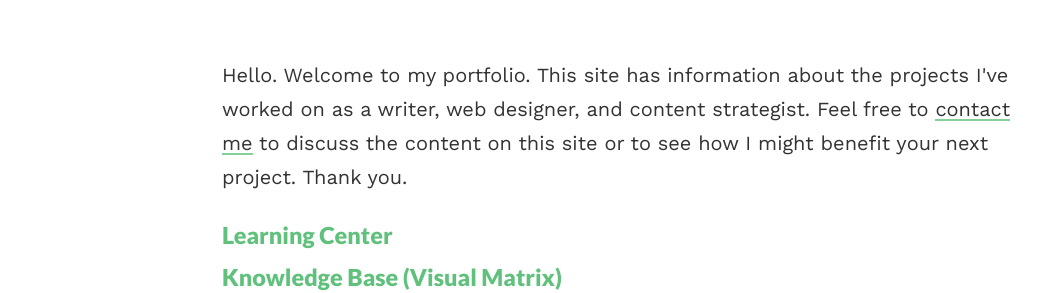
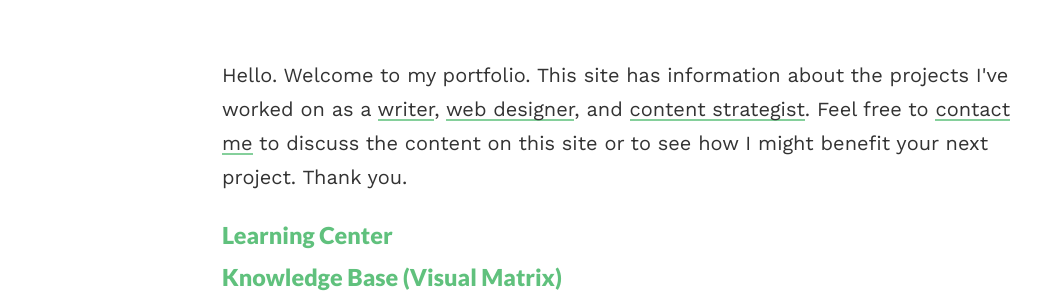
Before and after one commit to blake1ward/portfolio, a Jekyll site: the page built from index.html, in a window 1280 px wide. Shown: the part 146-439 px from the top of the page, without its empty margins (18-1059 px from the left). Built offline with Jekyll 4.4.1, drawn with Linux system fonts in a browser that asks for light colours; part of the change alters nothing that is shown.

```diff
--- a/index.html
+++ b/index.html
@@ -2,7 +2,7 @@
 layout: default
 ---
 <h1 class="headline">{{site.title}}</h1>
-<p>Hello. Welcome to my portfolio. This site has information about the projects I've worked on as a writer, web designer, and content strategist. Feel free to <a href="https://blake1ward.github.io/portfolio/contact/">contact me</a> to discuss the content on this site or to see how I might benefit your next project. Thank you.</p>
+<p>Hello. Welcome to my portfolio. This site has information about the projects I've worked on as a <a href="https://blake1ward.github.io/portfolio/2019/01/06/Documentation.html">writer</a>, <a href="https://blake1ward.github.io/portfolio/2019/01/08/learningcenter.html">web designer</a>, and <a href="https://blake1ward.github.io/portfolio/2019/01/07/knowledgebase.html">content strategist</a>. Feel free to <a href="https://blake1ward.github.io/portfolio/contact/">contact me</a> to discuss the content on this site or to see how I might benefit your next project. Thank you.</p>
 {% for post in site.posts %}
 <h3><a href="{{post.url | prepend: site.baseurl}}">{{post.title}}</a></h3>
 {% endfor %}
```
